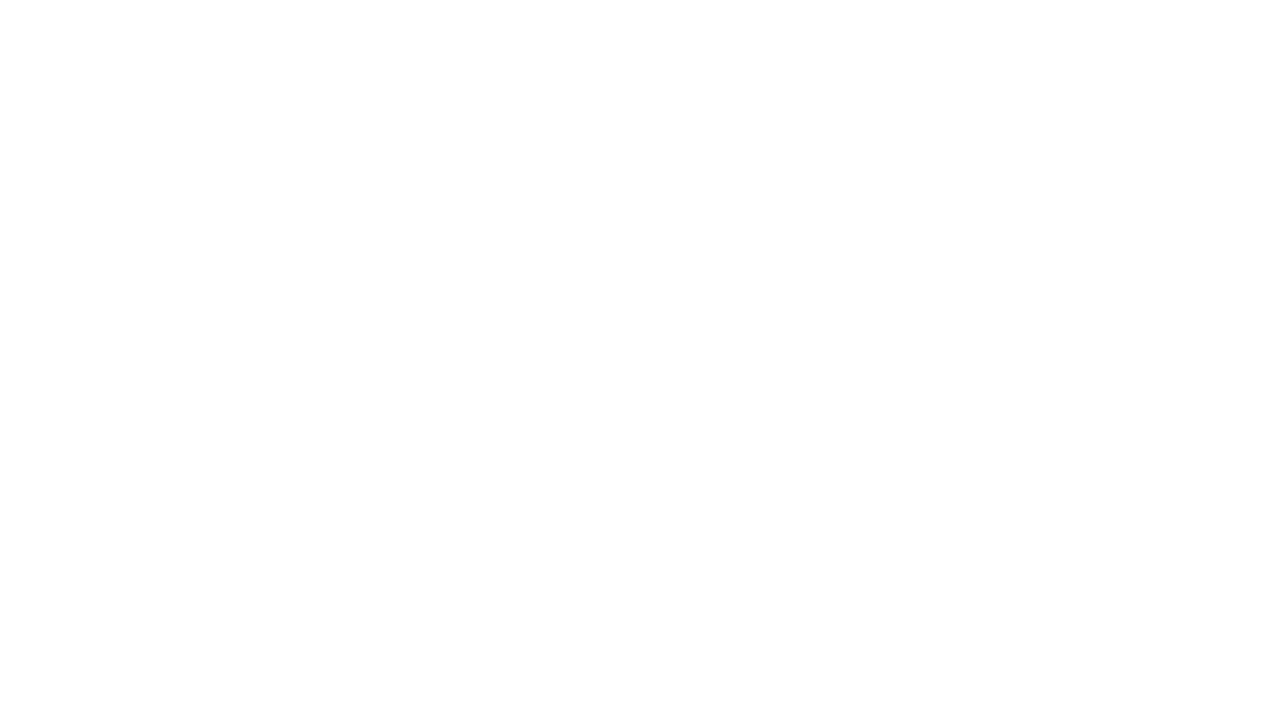
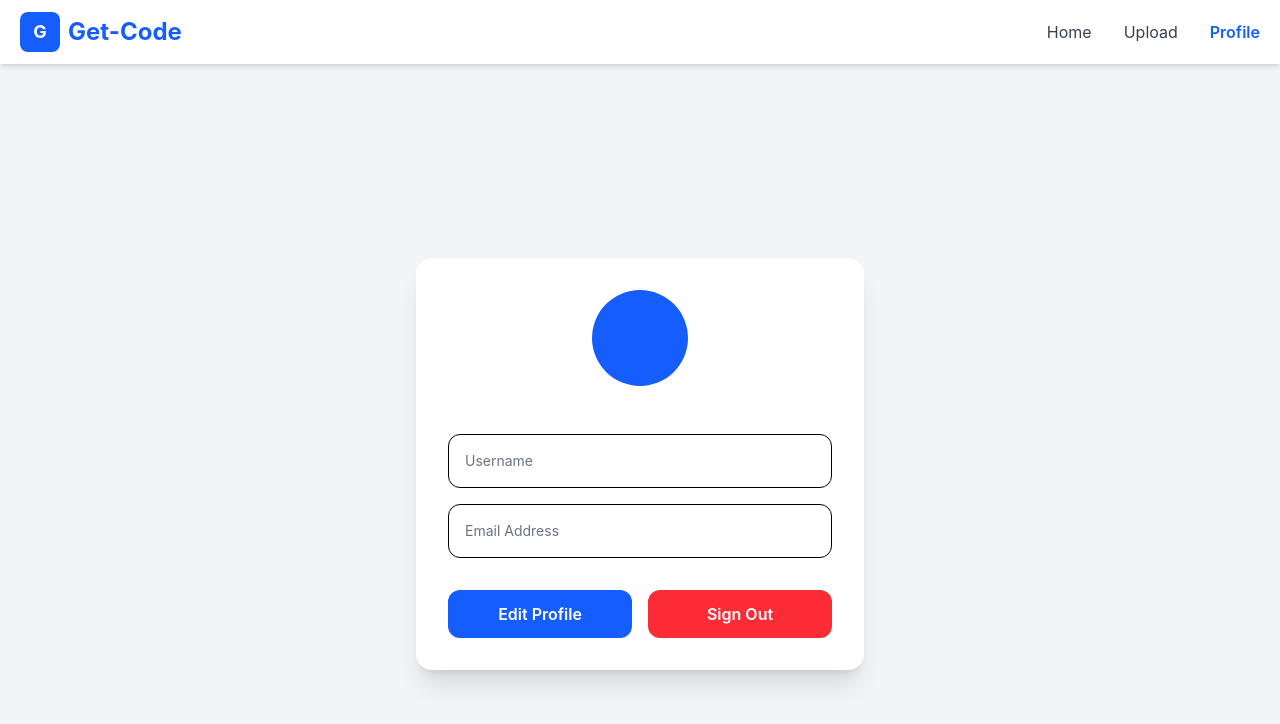
Before and after one commit to claygro/get-code, a React (Vite) app in the folder frontend/: page /layout/profile in a window 1280 px wide. Before the commit this address had no page. Shown: the top 724 px of the page. Built offline with nearby package versions, Linux system fonts and the light colour scheme; no server answers.

Commit message:
fetched profile, made ui

```diff
--- a/frontend/src/App.tsx
+++ b/frontend/src/App.tsx
@@ -4,6 +4,7 @@ import { BrowserRouter as Router, Routes, Route } from "react-router-dom";
 import Home from "./components/Home";
 import LayOut from "./components/LayOut";
 import Upload from "./components/Upload";
+import Profile from "./components/Profile";
 function App() {
   return (
     <>
@@ -13,6 +14,7 @@ function App() {
           <Route path="/layout" element={<LayOut />}>
             <Route index element={<Home />} />
             <Route path="upload" element={<Upload />} />
+            <Route path="profile" element={<Profile />} />
           </Route>
         </Routes>
       </Router>
--- a/frontend/src/components/NavBar.tsx
+++ b/frontend/src/components/NavBar.tsx
@@ -34,7 +34,7 @@ const NavBar = () => {
             Upload
           </NavLink>
 
-          <NavLink to="/profile" className={linkStyle}>
+          <NavLink to="/layout/profile" className={linkStyle}>
             Profile
           </NavLink>
         </div>
@@ -69,7 +69,7 @@ const NavBar = () => {
             </NavLink>
 
             <NavLink
-              to="/profile"
+              to="/layout/profile"
               className={linkStyle}
               onClick={() => setOpen(false)}
             >
--- /dev/null
+++ b/frontend/src/components/Profile.tsx
@@ -0,0 +1,73 @@
+import { useEffect, useState } from "react";
+import connection from "../config/connection.config";
+
+const Profile = () => {
+  interface Profile {
+    userName: string;
+    email: string;
+  }
+  const [profile, setProfile] = useState<Profile>();
+  async function getProfile() {
+    try {
+      const data = await connection.get("/profile/getProfile");
+      setProfile(data.data);
+    } catch (error: unknown) {
+      if (error instanceof Error) {
+      }
+    }
+  }
+
+  useEffect(() => {
+    getProfile();
+  }, []);
+  return (
+    <>
+      <div className="min-h-screen bg-gray-100 flex items-center justify-center p-6">
+        <div className="w-full max-w-md bg-white rounded-2xl shadow-xl p-8">
+          {/* Avatar */}
+          <div className="flex flex-col items-center">
+            <div className="w-24 h-24 rounded-full bg-blue-600 flex items-center justify-center text-white text-4xl font-bold">
+              {profile?.userName?.charAt(0).toUpperCase()}
+            </div>
+
+            <h1 className="mt-4 text-2xl font-bold text-gray-800">
+              {profile?.userName}
+            </h1>
+
+            <p className="text-gray-500">{profile?.email}</p>
+          </div>
+
+          {/* Profile Info */}
+          <div className="mt-8 space-y-4">
+            <div className="border rounded-xl p-4">
+              <p className="text-sm text-gray-500">Username</p>
+              <p className="text-lg font-medium text-gray-800">
+                {profile?.userName}
+              </p>
+            </div>
+
+            <div className="border rounded-xl p-4">
+              <p className="text-sm text-gray-500">Email Address</p>
+              <p className="text-lg font-medium text-gray-800">
+                {profile?.email}
+              </p>
+            </div>
+          </div>
+
+          {/* Buttons */}
+          <div className="mt-8 flex gap-4">
+            <button className="flex-1 bg-blue-600 hover:bg-blue-700 text-white py-3 rounded-xl font-semibold transition">
+              Edit Profile
+            </button>
+
+            <button className="flex-1 bg-red-500 hover:bg-red-600 text-white py-3 rounded-xl font-semibold transition">
+              Sign Out
+            </button>
+          </div>
+        </div>
+      </div>
+    </>
+  );
+};
+
+export default Profile;
```
